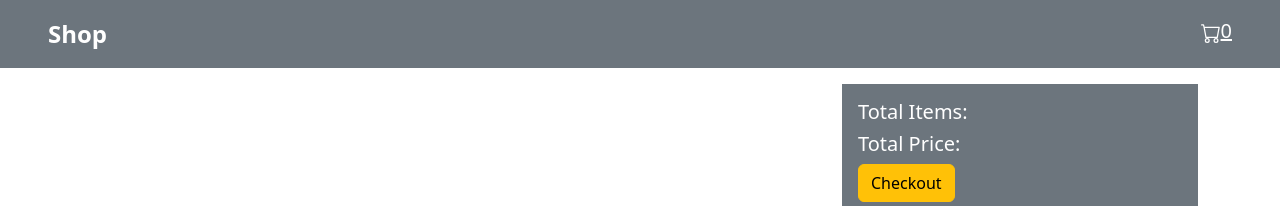
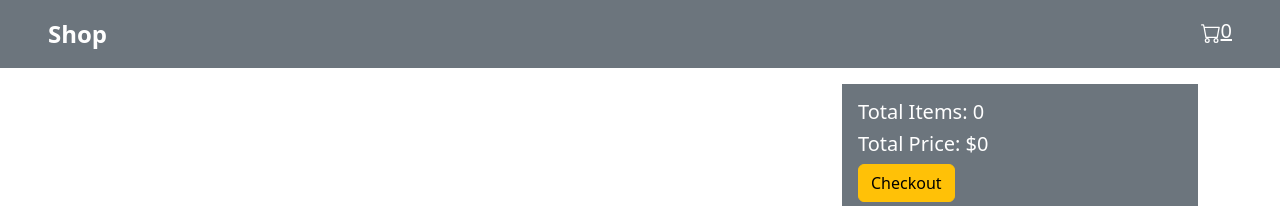
Before and after one commit to f-bravo/React-shopping-cart1, a React (Vite) app: page /cart in a window 1280 px wide. Shown: the top 206 px of the page. Built offline with nearby package versions, Linux system fonts and the light colour scheme.

Commit message:
totalItems and totalPrice

```diff
--- a/src/Components/CartProduct.jsx
+++ b/src/Components/CartProduct.jsx
@@ -38,7 +38,11 @@ const CartProduct = ({product}) => {
             <b>+</b>
           </button>
         </div>
-        <button className='btn btn-sm btn-warning' onClick={() => dispatch ({type: "Remove", id: product.id})}> Remove</button>
+        <button
+        className='btn btn-sm btn-warning'
+        onClick={() => dispatch ({type: "Remove", id: product.id})}>
+          Remove
+        </button>
       </div>
     </div>
   )
--- a/src/Features/CartReducer.jsx
+++ b/src/Features/CartReducer.jsx
@@ -1,3 +1,11 @@
+export const totalItem = (cart) => {
+  return cart.reduce((sum, product) => sum + product.quantity , 0)
+}
+
+export const totalPrice = (cart) => {
+  return cart.reduce((total, product) => total + product.quantity * product.price , 0)
+}
+
 
 const CartReducer = (state, action) => {
   switch(action.type) {
@@ -5,7 +13,7 @@ const CartReducer = (state, action) => {
           return [...state, action.product]
 
       case "Remove":
-      return state.filter(p => p.id !== action.id)
+          return state.filter( p => p.id !== action.id)
 
       case "Increase":
           const IndexI = state.findIndex( p => p.id === action.id)
--- a/src/Pages/Carts.jsx
+++ b/src/Pages/Carts.jsx
@@ -1,6 +1,7 @@
 import React, { useContext } from 'react'
 import { CartContext } from '../Features/ContextProvider'
 import CartProduct from '../Components/CartProduct'
+import { totalItem, totalPrice } from '../Features/CartReducer'
 
 const Carts = () => {
   const {cart} = useContext(CartContext)
@@ -16,8 +17,8 @@ const Carts = () => {
         </div>
         <div className="col-4">
           <div className="bg-secondary p-3 text-white">
-            <h5>Total Items: </h5>
-            <h5>Total Price: </h5>
+            <h5>Total Items: {totalItem(cart)}</h5>
+            <h5>Total Price: ${totalPrice(cart)}</h5>
             <button className='btn btn-warning'>Checkout</button>
           </div>
         </div>
```
Lines whose indentation alone changed are shown as unchanged.
